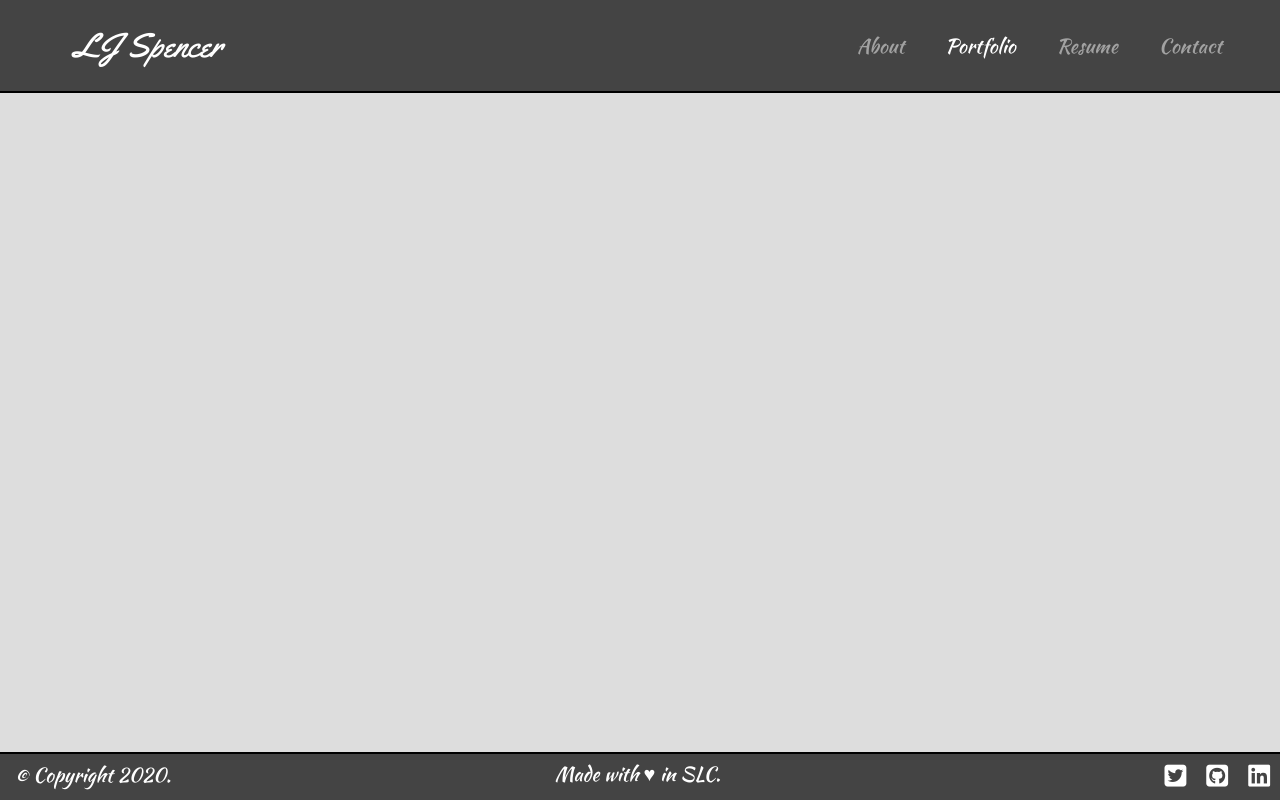
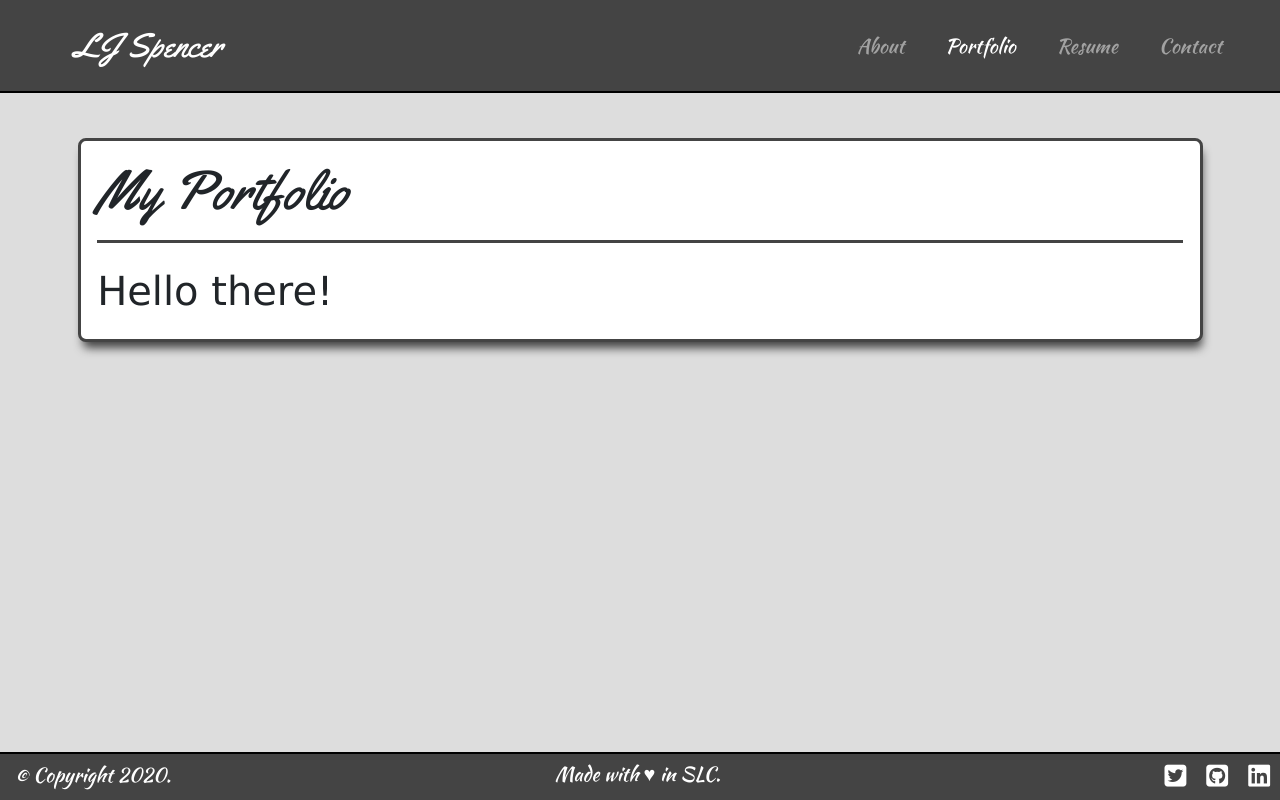
Before and after one commit to hockeyduck3/Portfolio-React, a React (Create React App) app: page /Portfolio in a window 1280 px wide. Built offline with nearby package versions, Linux system fonts and the light colour scheme.

Commit message:
Added some base code for the Portfolio page

```diff
--- a/src/App.js
+++ b/src/App.js
@@ -4,6 +4,7 @@ import { BrowserRouter as Router, Route, Switch } from 'react-router-dom';
 import Nav from './components/Nav/index';
 import Homepage from './pages/Homepage/index';
 import Contact from './pages/Contact/index';
+import Portfolio from './pages/Portfolio/index';
 
 function App() {
     return (
@@ -13,6 +14,7 @@ function App() {
                 <Switch>
                     <Route exact path='/' component={Homepage} />
                     <Route exact path='/Contact' component={Contact} />
+                    <Route exact path='/Portfolio' component={Portfolio} />
                 </Switch>
             </div>
         </Router>
--- /dev/null
+++ b/src/pages/Portfolio/index.js
@@ -0,0 +1,34 @@
+import React, { Component } from 'react';
+
+import Container from '../../components/Container/index';
+import Card from '../../components/Card/index';
+
+class Portfolio extends Component {
+    state = {
+        title: 'My Portfolio',
+        bigView: false,
+    }
+
+    handleClick = () => {
+
+    }
+
+    render() {
+        const bigView = this.state.bigView;
+        return (
+            <Container fluid='-fluid'>
+                {!bigView ? (
+                    <Card title={this.state.title}>
+                        <h1>Hello there!</h1>
+                    </Card>
+                ) : (
+                    <Card title={this.state.title}>
+                        <h1>General Kenobi!</h1>
+                    </Card>
+                )}
+            </Container>
+        )
+    }
+}
+
+export default Portfolio;
```
Also changed, not shown: src/pages/Portfolio/portfolio.css (added).
